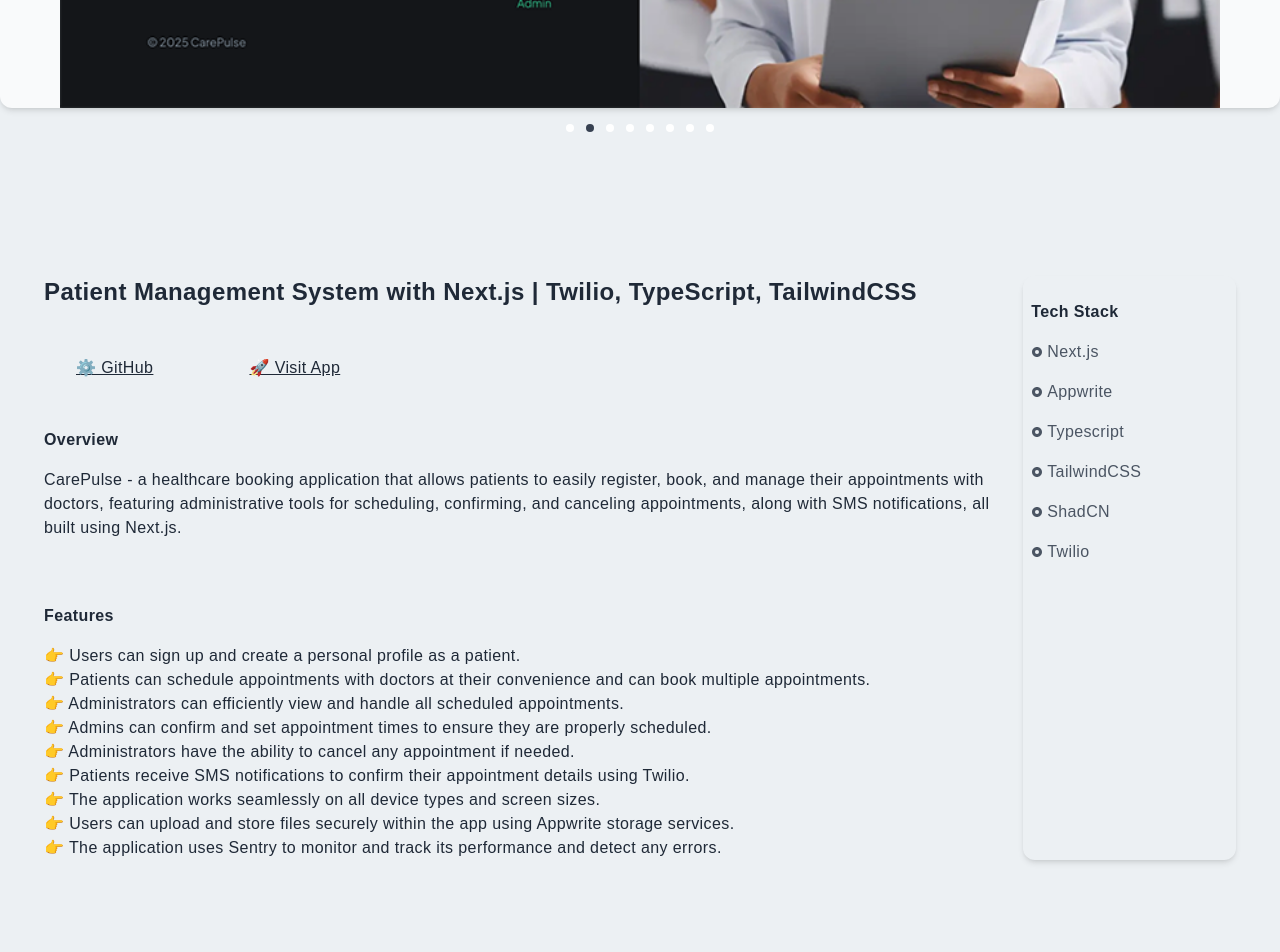
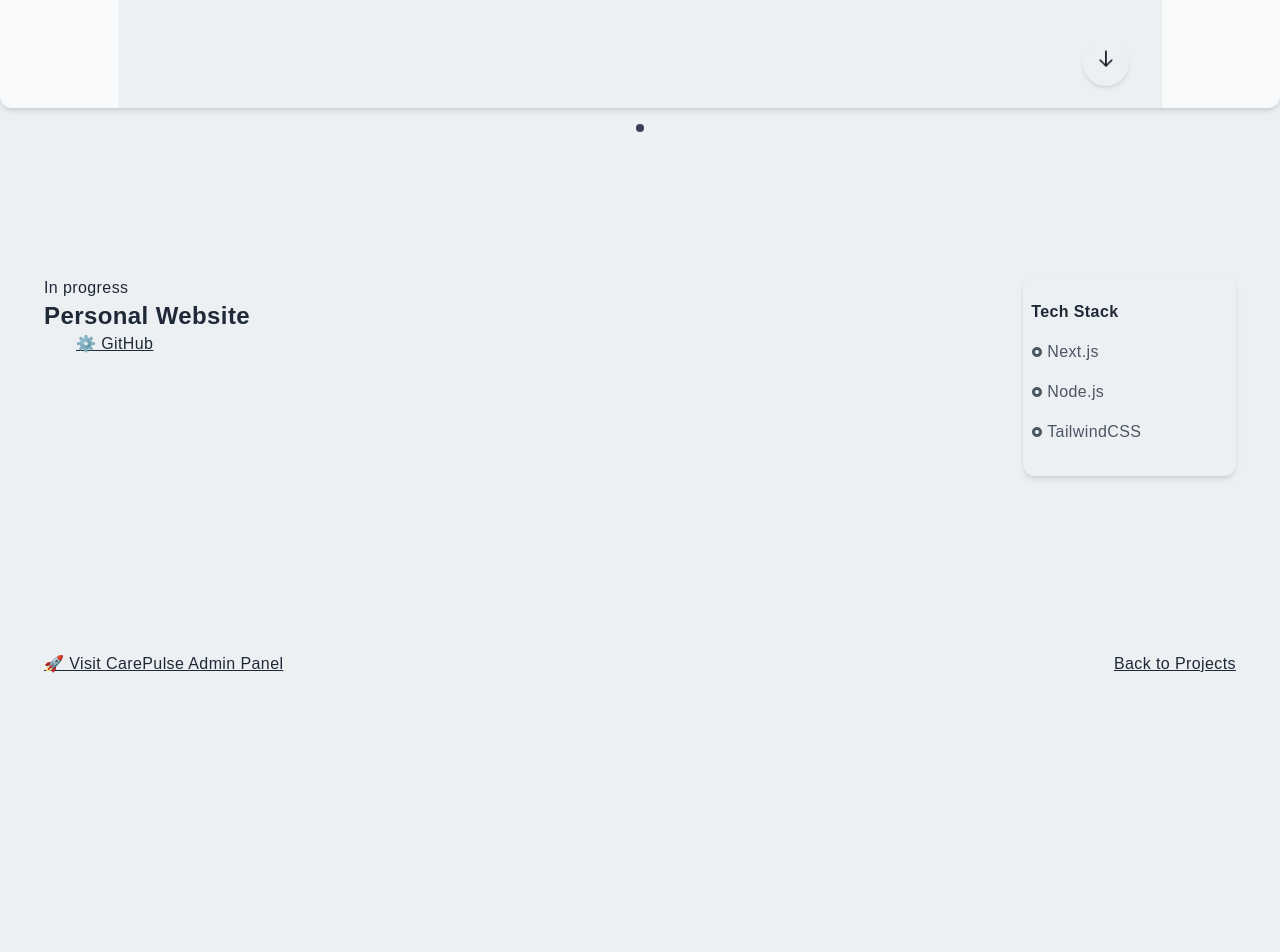
Before and after one commit to oliviakotova/oliviakotova.github.io, a Next.js app: page /portfolio in a window 1280 px wide. Shown: the part 640-1592 px from the top of the page. After the commit the page ends 1372 px from the top, so only its background shows below. Built offline with nearby package versions, Linux system fonts and the light colour scheme.

Commit message:
portf. added

```diff
--- a/components/About.jsx
+++ b/components/About.jsx
@@ -1,7 +1,7 @@
 import React from "react";
 import Image from "next/image";
 import Link from "next/link";
-import AboutImg from "../public/assets/about.jpg";
+import AboutImg from "../public/assets/my_desk.png";
 
 const About = () => {
   return (
--- a/pages/portfolio.jsx
+++ b/pages/portfolio.jsx
@@ -6,16 +6,7 @@
 import PhotoSlider from "../components/PhotoSlider";
 
 const portfolio = () => {
-  const images = [
-    "/assets/carepulse_slider/photo1.jpg",
-    "/assets/carepulse_slider/photo1_cp.png",
-    "/assets/carepulse_slider/photo2_cp.png",
-    "/assets/carepulse_slider/photo3_cp.png",
-    "/assets/carepulse_slider/photo4_cp.png",
-    "/assets/carepulse_slider/photo5_cp.png",
-    "/assets/carepulse_slider/photo6_cp.png",
-    "/assets/carepulse_slider/photo7_cp.png",
-  ];
+  const images = ["/assets/projects/portfolio.png"];
 
   return (
     <div className="w-full">
@@ -25,12 +16,13 @@
 
       <div className="max-w-[1240px] mx-auto p-6 grid md:grid-cols-5 gap-8 py-24">
         {/* Left Column for Text Content */}
-        <div className="col-span-4 flex flex-wrap gap-8">
-          <h2>
-            Patient Management System with Next.js | Twilio, TypeScript,
-            TailwindCSS{" "}
-          </h2>
-          <Link href="https://github.com/oliviakotova/carepulse" passHref>
+        <div className="col-span-4  ">
+          <p>In progress</p>
+          <h2>Personal Website</h2>
+          <Link
+            href="https://github.com/oliviakotova/oliviakotova.github.io.git"
+            passHref
+          >
             <a
               target="_blank"
               rel="noopener noreferrer"
@@ -39,66 +31,6 @@
               ⚙️ GitHub
             </a>
           </Link>
-
-          <Link href="https://carepulse-five-rho.vercel.app" passHref>
-            <a
-              target="_blank"
-              rel="noopener noreferrer"
-              className="underline cursor-pointer px-8 mt-4 hover:scale-110 ease-in duration-100 projects-link"
-            >
-              🚀 Visit App
-            </a>
-          </Link>
-
-          <div>
-            <h4 className="py-4">Overview </h4>
-            <p>
-              CarePulse - a healthcare booking application that allows patients
-              to easily register, book, and manage their appointments with
-              doctors, featuring administrative tools for scheduling,
-              confirming, and canceling appointments, along with SMS
-              notifications, all built using Next.js.
-            </p>
-          </div>
-
-          <div>
-            <h4 className="py-4 mt-4 mr-8">Features</h4>
-            <p>
-              👉 Users can sign up and create a personal profile as a patient.
-            </p>
-            <p>
-              👉 Patients can schedule appointments with doctors at their
-              convenience and can book multiple appointments.
-            </p>
-            <p>
-              👉 Administrators can efficiently view and handle all scheduled
-              appointments.
-            </p>
-            <p>
-              👉 Admins can confirm and set appointment times to ensure they are
-              properly scheduled.
-            </p>
-            <p>
-              👉 Administrators have the ability to cancel any appointment if
-              needed.
-            </p>
-            <p>
-              👉 Patients receive SMS notifications to confirm their appointment
-              details using Twilio.
-            </p>
-            <p>
-              👉 The application works seamlessly on all device types and screen
-              sizes.
-            </p>
-            <p>
-              👉 Users can upload and store files securely within the app using
-              Appwrite storage services.
-            </p>
-            <p>
-              👉 The application uses Sentry to monitor and track its
-              performance and detect any errors.
-            </p>
-          </div>
         </div>
 
         {/* Right Column for Tech Stack */}
@@ -110,42 +42,16 @@
                 <RiRadioButtonFill className="pr-1" /> Next.js
               </p>
               <p className="text-gray-600 py-2 flex items-center">
-                <RiRadioButtonFill className="pr-1" /> Appwrite
-              </p>
-              <p className="text-gray-600 py-2 flex items-center">
-                <RiRadioButtonFill className="pr-1" /> Typescript
+                <RiRadioButtonFill className="pr-1" /> Node.js
               </p>
               <p className="text-gray-600 py-2 flex items-center">
                 <RiRadioButtonFill className="pr-1" /> TailwindCSS
-              </p>
-              <p className="text-gray-600 py-2 flex items-center">
-                <RiRadioButtonFill className="pr-1" /> ShadCN
-              </p>
-              <p className="text-gray-600 py-2 flex items-center">
-                <RiRadioButtonFill className="pr-1" /> Twilio
               </p>
             </div>
           </div>
         </div>
       </div>
-      {/* Video Section */}
-      <div className=" max-w-[1240px] mx-auto p-6 ">
-        <h4 className=" mb-6"> Booking part video</h4>
-        <video
-          controls
-          className="w-full rounded-lg shadow-lg"
-          poster="/assets/carepulse_slider/photo5_cp.png" // Thumbnail for the video
-        >
-          {/* Video Source */}
-          <source
-            src="/assets/carepulse_slider/appoint.mov"
-            type="video/quicktime"
-          />
-          {/* Provide MP4 fallback for wider compatibility */}
-          <source src="/assets/carepulse_slider/appoint.mp4" type="video/mp4" />
-          Your browser does not support the video tag.
-        </video>
-      </div>
+
       <div className="max-w-[1240px] mx-auto p-6 flex justify-between items-center">
         <Link href="/carepulse_admin">
           <p className="underline cursor-pointer py-8 mt-6 hover:scale-110 ease-in duration-100">
```
Also changed, not shown: public/assets/my_desk.png (added).
